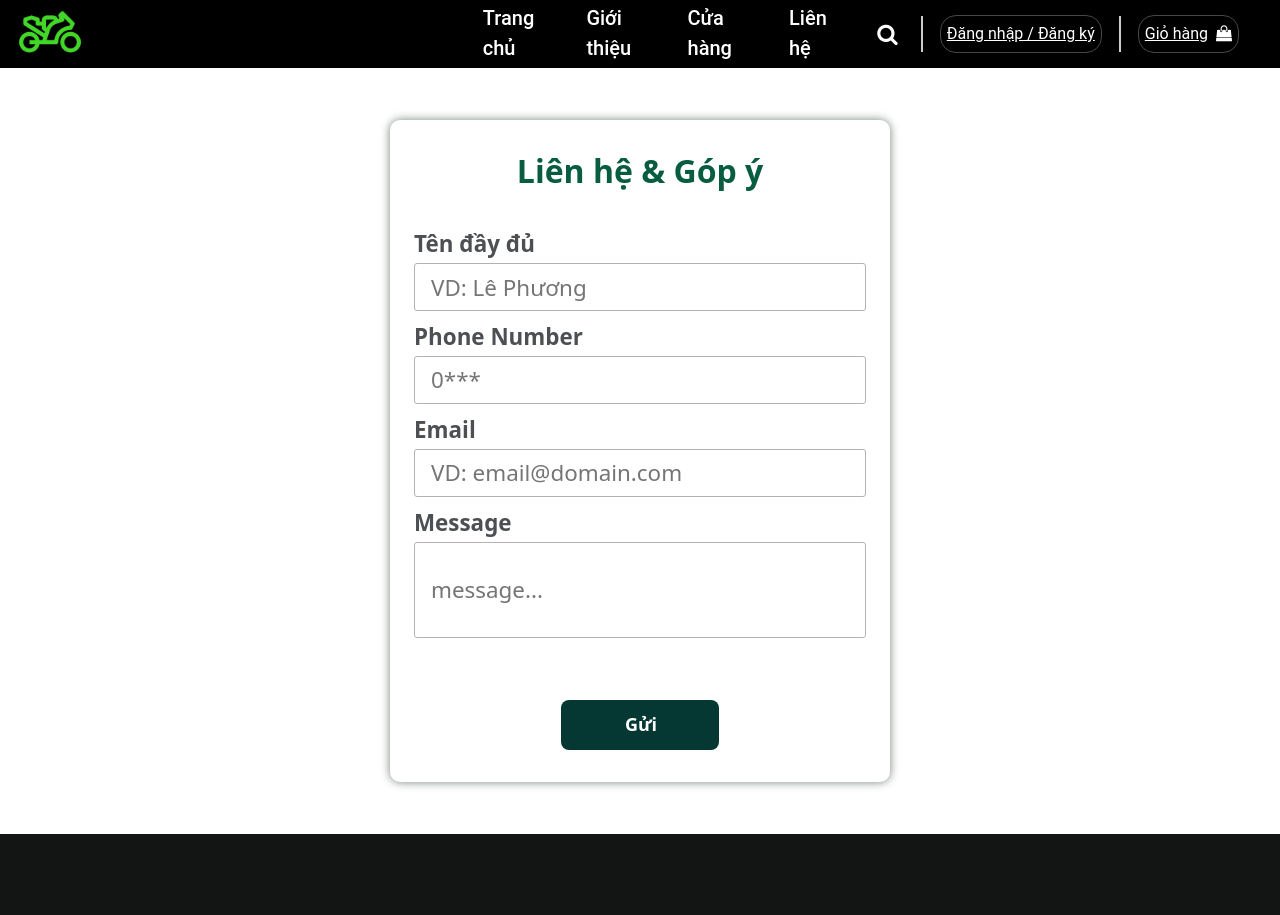
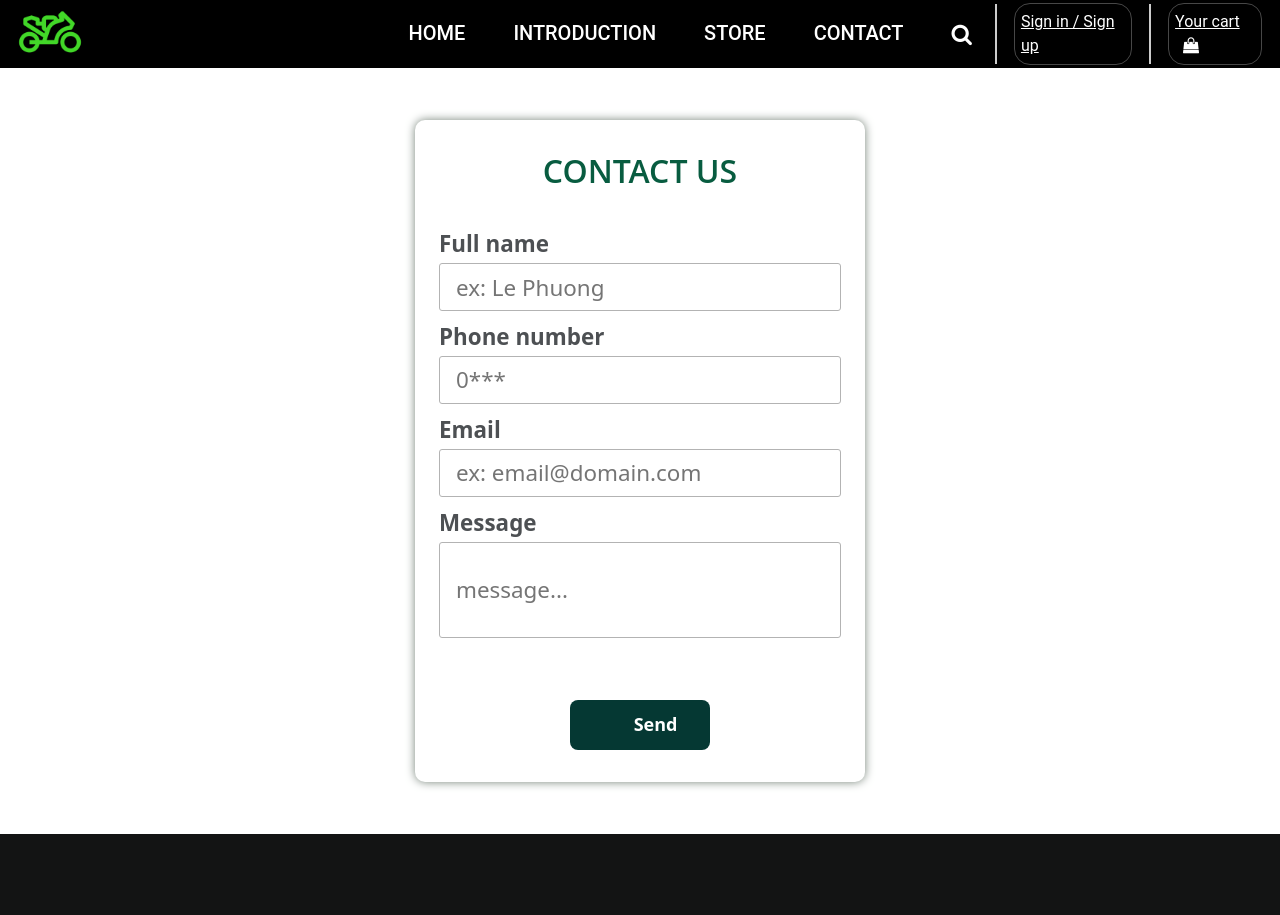
Before and after one commit to khietdeptrai/Motorbike_shop, a React (Create React App) app: page /contact in a window 1280 px wide. Shown: the top 915 px of the page. Built offline with nearby package versions, Linux system fonts and the light colour scheme.

Commit message:
language

```diff
--- a/src/components/footer/Footer.jsx
+++ b/src/components/footer/Footer.jsx
@@ -8,17 +8,18 @@ function Footer() {
             {/* <p className='footer__logo-text'>Món quà đặc biệt từ mẹ thiên nhiên.</p> */}
         </div>
         <div className='footer__lienhe'>
-            <h3 className='footer__lienhe-title'>Liên hệ</h3>
-            <p className='footer__lienhe-text'>Điện thoại: 0908725570</p>
+            <h3 className='footer__lienhe-title'>Contact</h3>
+            <p className='footer__lienhe-text'>Phone number: 0908725570</p>
             <p className='footer__lienhe-text'>Email: motorbikestore@gmail.com</p>
         </div>
         <div className='footer__diachi'>
-        <h3 className='footer__diachi-title'>Địa chỉ</h3>
-        <p className='footer__diachi-text'>Tầng 82 Tòa nhà Landmark 81, 720A Điện Biên Phủ, Vinhomes Tân Cảng, Bình Thạnh, Thành phố Hồ Chí Minh</p>
+        <h3 className='footer__diachi-title'>Address</h3>
+        <p className='footer__diachi-text'>The 82<sup>nd</sup> floor Landmark 81,  720 A Dien Bien Phu, Ward 22, Binh Thanh District, Ho Chi Minh City
+</p>
 
         </div>
         <div className='footer__ketnoi'>
-        <h3 className='footer__ketnoi-title'>Kết nối với chúng tôi</h3>
+        <h3 className='footer__ketnoi-title'>Follow us</h3>
         <div className='footer__ketnoi--icons'>
         <a id='no-line' href="https://www.facebook.com/Fine.Ph22/">
                 <i class="fa fa-facebook"></i></a>
--- a/src/components/header/Header.jsx
+++ b/src/components/header/Header.jsx
@@ -53,25 +53,25 @@ function Header() {
           <li className="header__mid-list__item">
             {" "}
             <Link className="header__mid-list__item-link" to="/homepage">
-              Trang chủ
+              Home
             </Link>
           </li>
           <li className="header__mid-list__item">
             {" "}
             <Link className="header__mid-list__item-link" to="/about">
-              Giới thiệu
+              Introduction
             </Link>
           </li>
           <li className="header__mid-list__item">
             {" "}
             <Link className="header__mid-list__item-link" to="/shopping">
-              Cửa hàng
+              Store
             </Link>
           </li>
           <li className="header__mid-list__item">
             {" "}
             <Link className="header__mid-list__item-link" to="/contact">
-              Liên hệ
+              Contact
             </Link>
           </li>
         </ul>
@@ -83,25 +83,25 @@ function Header() {
             <i class="fa fa-user"></i>
 
             <ul className="user-list">
-              <li className="user-list--item"><Link className="item-link" to='/thongtincanhan'>Thông tin</Link></li>
-              <li className="user-list--item"><Link className="item-link">Đổi mật khẩu</Link></li>
+              <li className="user-list--item"><Link className="item-link" to='/thongtincanhan'>Information</Link></li>
+              <li className="user-list--item"><Link className="item-link">Change password</Link></li>
               {isAdmin ?<>
-                <li className="user-list--item"><Link className="item-link" to="/quanlykhachhang">Quản lý khách hàng</Link></li>
-              <li className="user-list--item"><Link className="item-link"  to="/quanlysanpham">Quản lý sản phẩm</Link></li>
+                <li className="user-list--item"><Link className="item-link" to="/quanlykhachhang">Manage customer</Link></li>
+              <li className="user-list--item"><Link className="item-link"  to="/quanlysanpham">Manage product</Link></li>
               </> : <></>}
 
-              <li className="user-list--item"><Link className="item-link">Cài đặt</Link></li>
-              <li className="user-list--item"><Link className="item-link" onClick={logOut}>Đăng xuất</Link></li>
+              <li className="user-list--item"><Link className="item-link">Settings</Link></li>
+              <li className="user-list--item"><Link className="item-link" onClick={logOut}>Sign out</Link></li>
             </ul>
           </div>
         ) : (
           <Link className="header__right-btn" to="/login">
-            Đăng nhập / Đăng ký
+            Sign in / Sign up
           </Link>
         )}
 
         <Link className="header__right-btn" to="/cart">
-          Giỏ hàng
+          Your cart
           <i class="fa fa-shopping-bag"></i>
         </Link>
       </div>
--- a/src/components/header/Header.scss
+++ b/src/components/header/Header.scss
@@ -20,6 +20,7 @@
             display: flex;
             list-style: none;
             padding-top: 16px;
+            text-transform: uppercase;
 
                 .header__mid-list__item {
                     font-size: 20px;
--- a/src/page/about/About.jsx
+++ b/src/page/about/About.jsx
@@ -7,38 +7,38 @@ function About() {
 
         </div>
         <div className="container">
-            <h1 className="title">Thông Tin Thành Viên</h1>
+            <h1 className="title">MEMBERS INFORMATION</h1>
             <ul className="list-group">
                 <li className="item">
                     <img className="avatar" src="https://scontent.fsgn13-4.fna.fbcdn.net/v/t39.30808-6/279371912_1602610013447939_4309696999034125573_n.jpg?_nc_cat=110&ccb=1-7&_nc_sid=09cbfe&_nc_ohc=6YS9fbgs5OoAX_Z4RBN&_nc_ht=scontent.fsgn13-4.fna&oh=00_AfCd17xy6b-wJ1YjPJqyquOFFzjBVmPQOqhBABgIV1ybPQ&oe=63A93FFF" alt="Avatar"/>
-                    <h2 className="name">Trương Minh Khiết</h2>
+                    <h2 className="name">Truong Minh Khiet</h2>
                     <p className="role">CE0</p>
 
-                    <p className="desc">Nhanh, nhanh hơn, nhanh nữa.</p>
+                    <p className="desc">Faster, faster, fastest.</p>
 
                 </li>
                 <li className="item">
                     <img className="avatar" src="https://scontent.fsgn13-4.fna.fbcdn.net/v/t39.30808-1/273041982_3047541355496726_2876400553243624356_n.jpg?stp=dst-jpg_p240x240&_nc_cat=107&ccb=1-7&_nc_sid=7206a8&_nc_ohc=o_qN0yNh-g4AX-b3RKv&_nc_ht=scontent.fsgn13-4.fna&oh=00_AfAnhZbcjCAJ0ulhk1IDt9Ht6PCTHI9mbAxhrkS91Y7jdw&oe=63AA207D" alt="Avatar"/>
-                    <h2 className="name">Tăng Quốc Hưng</h2>
+                    <h2 className="name">Tang Quoc Hung</h2>
                     <p className="role">Marketing Manager</p>
 
-                    <p className="desc">Nhanh, nhanh hơn, nhanh nữa.</p>
+                    <p className="desc">Faster, faster, fastest.</p>
 
                 </li>
                 <li className="item">
                     <img className="avatar" src="https://scontent.fsgn13-2.fna.fbcdn.net/v/t39.30808-6/273977933_3208901122715664_2047774673989089104_n.jpg?_nc_cat=106&ccb=1-7&_nc_sid=09cbfe&_nc_ohc=6m1qyCUHOuwAX-U6QtA&_nc_oc=AQkv-vx52pwDKglF3_mTSFMFVUXmghxAvZQCDv40Ca9VBFuncwEOqOwbOw3yOspy41Y&tn=gIWJpaGDqDUwudqW&_nc_ht=scontent.fsgn13-2.fna&oh=00_AfB2NHFx1hw7UiE5BKSzlv8pyjtsR7DD_gfIFqBuV8KfBQ&oe=63AA135B" alt="Avatar"/>
-                    <h2 className="name">Nguyễn Tiến Đức</h2>
+                    <h2 className="name">Nguyen Tien Đuc</h2>
                     <p className="role">Human Resources Manager</p>
 
-                    <p className="desc">Nhanh, nhanh hơn, nhanh nữa.</p>
+                    <p className="desc">Faster, faster, fastest.</p>
 
                 </li>
                 <li className="item">
                     <img className="avatar" src="https://scontent.fsgn8-2.fna.fbcdn.net/v/t39.30808-6/319108227_3424442084492468_6653415452698126000_n.jpg?_nc_cat=100&ccb=1-7&_nc_sid=09cbfe&_nc_ohc=FBUuZfWGVn8AX8RLZ-Y&_nc_ht=scontent.fsgn8-2.fna&oh=00_AfBHiF-QrlbTLL7S8ePpbICEc7Na45F2Hgob_OkVaDQcng&oe=63AA4954" alt="Avatar"/>
-                    <h2 className="name">Lê Ngọc Thái Phương</h2>
+                    <h2 className="name">Le Ngoc Thai Phuong</h2>
                     <p className="role">Finance Manager </p>
 
-                    <p className="desc">Nhanh, nhanh hơn, nhanh nữa.</p>
+                    <p className="desc">Faster, faster, fastest.</p>
 
 
                 </li>
--- a/src/page/about/About.scss
+++ b/src/page/about/About.scss
@@ -42,13 +42,13 @@
             font-size: 24px;
           }
           .role {
-            font-size: 20px;
+            font-size: 16px;
             text-align: center;
             font-weight: 600;
           }
-          desc {
-            text-align: center;
-          }
+          p.desc {
+           padding-left: 40px;
+        }
         }
       }
   }
--- a/src/page/contact/Contact.jsx
+++ b/src/page/contact/Contact.jsx
@@ -6,17 +6,17 @@ function Contact() {
     return ( <div className="contact">
 
         <form className="contact-form">
-        <h1 className="title">Liên hệ & Góp ý</h1>
+        <h1 className="title">CONTACT US</h1>
 
         <div class="spacer"></div>
 
         <div className="input-box">
-            <p className="text">Tên đầy đủ</p>
-            <input type="text" className="box" name="name" placeholder="VD: Lê Phương" required/>
+            <p className="text">Full name</p>
+            <input type="text" className="box" name="name" placeholder="ex: Le Phuong" required/>
         </div>
         <div className="input-box">
             <p className="text">
-            Phone Number
+            Phone number
             </p>
             <input type="text" className="box" name="phone" placeholder="0***" required/>
         </div>
@@ -24,7 +24,7 @@ function Contact() {
             <p className="text">
             Email
             </p>
-            <input type="text" className="box" name="email" placeholder="VD: email@domain.com" required/>
+            <input type="text" className="box" name="email" placeholder="ex: email@domain.com" required/>
         </div>
         <div className="input-box">
             <p className="text">
@@ -36,7 +36,7 @@ function Contact() {
 
 
         <div className="submit-box">
-            <button className="btn">Gửi</button>
+            <button className="btn">Send</button>
         </div>
         </form>
     </div> );
--- a/src/page/contact/Contact.scss
+++ b/src/page/contact/Contact.scss
@@ -6,7 +6,7 @@
 
     .contact-form {
 
-        width: 500px;
+        width: 450px;
         min-height: 100px;
         margin: 50px auto;
         border-radius: 10px;
@@ -16,7 +16,7 @@
             margin: 0;
             padding: 0;
             font-size: 2rem;
-            font-weight: 700;
+            font-weight: 600;
             text-align: center;
             color: rgb(8, 92, 64);
             font-family: "Open Sans", sans-serif;
--- a/src/page/login/Login.scss
+++ b/src/page/login/Login.scss
@@ -22,7 +22,7 @@
 
             .title {
                 font-size: 24px;
-                font-weight: 300;
+                font-weight: 400;
             }
 
             .form {
--- a/src/page/thongtincanhan/Thongtincanhan.jsx
+++ b/src/page/thongtincanhan/Thongtincanhan.jsx
@@ -7,7 +7,7 @@ function Thongtincanhan() {
 
     return ( <div>
 
-    <h1>Thong tin ca nhan</h1>
+    <h1>Personal Information</h1>
 
     </div> );
 
```
